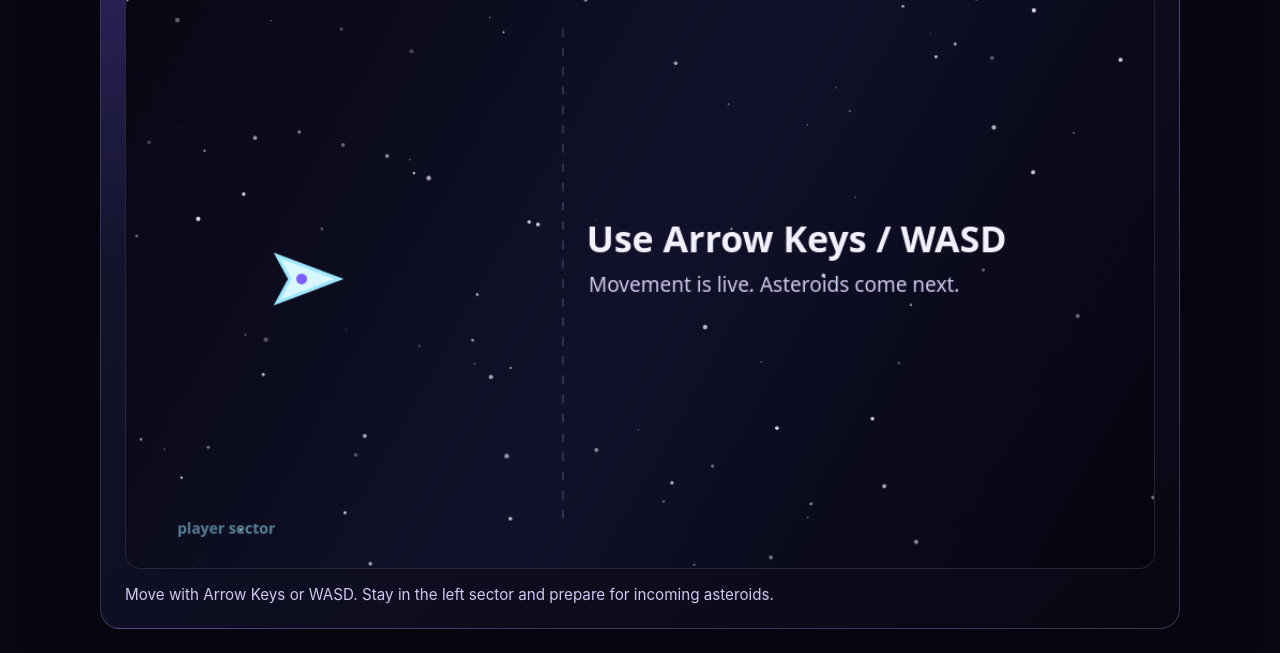
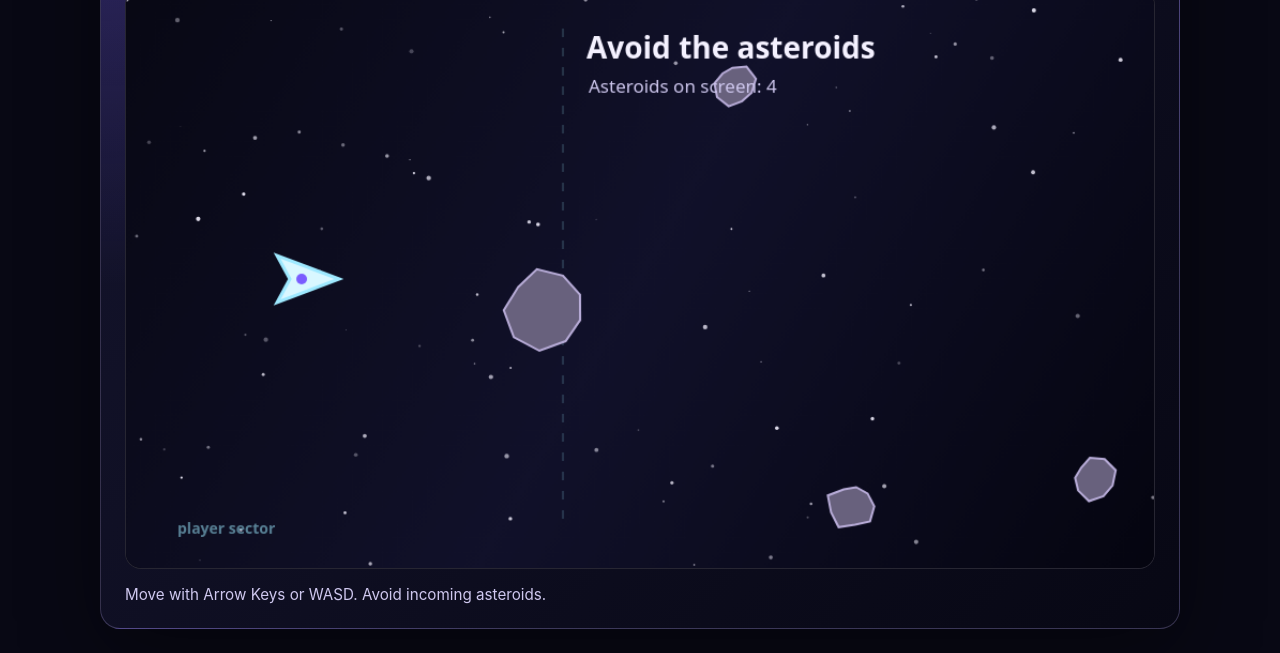
Before and after one commit to janmrow/astro-drift, a website built with Vite: page index.html in a window 1280 px wide. Shown: the part 162-815 px from the top of the page. Built offline with nearby package versions, Linux system fonts and the light colour scheme.

Commit message:
Add moving asteroids (#3)

```diff
--- a/index.html
+++ b/index.html
@@ -26,7 +26,7 @@
         ></canvas>
 
         <p class="controls-hint">
-          Move with Arrow Keys or WASD. Stay in the left sector and prepare for incoming asteroids.
+          Move with Arrow Keys or WASD. Avoid incoming asteroids.
         </p>
       </section>
     </main>
--- a/src/main.ts
+++ b/src/main.ts
@@ -4,6 +4,13 @@ const GAME_WIDTH = 960;
 const GAME_HEIGHT = 540;
 const PLAYER_SPEED = 280;
 const PLAYER_AREA_MAX_X = GAME_WIDTH * 0.4;
+
+const ASTEROID_SPAWN_INTERVAL = 1.15;
+const ASTEROID_MIN_RADIUS = 18;
+const ASTEROID_MAX_RADIUS = 42;
+const ASTEROID_MIN_SPEED = 150;
+const ASTEROID_MAX_SPEED = 230;
+const ASTEROID_REMOVE_PADDING = 80;
 
 type Star = {
   x: number;
@@ -17,6 +24,22 @@ type Player = {
   y: number;
   width: number;
   height: number;
+};
+
+type AsteroidPoint = {
+  angle: number;
+  distanceMultiplier: number;
+};
+
+type Asteroid = {
+  id: string;
+  x: number;
+  y: number;
+  radius: number;
+  speed: number;
+  rotation: number;
+  rotationSpeed: number;
+  points: AsteroidPoint[];
 };
 
 type InputState = {
@@ -47,7 +70,11 @@ const player: Player = {
   height: 44,
 };
 
+const asteroids: Asteroid[] = [];
+
 let previousFrameTime = performance.now();
+let asteroidSpawnTimer = 0;
+let nextAsteroidId = 1;
 
 setupKeyboardControls(input);
 requestAnimationFrame(runGameLoop);
@@ -58,7 +85,10 @@ function runGameLoop(currentFrameTime: number): void {
   previousFrameTime = currentFrameTime;
 
   updatePlayer(player, input, deltaTime);
-  renderFrame(context, stars, player);
+  asteroidSpawnTimer = updateAsteroidSpawning(asteroids, asteroidSpawnTimer, deltaTime);
+  updateAsteroids(asteroids, deltaTime);
+
+  renderFrame(context, stars, player, asteroids);
 
   requestAnimationFrame(runGameLoop);
 }
@@ -151,20 +181,76 @@ function updatePlayer(currentPlayer: Player, currentInput: InputState, deltaTime
   );
 }
 
+function updateAsteroidSpawning(
+  currentAsteroids: Asteroid[],
+  currentTimer: number,
+  deltaTime: number,
+): number {
+  let nextTimer = currentTimer + deltaTime;
+
+  while (nextTimer >= ASTEROID_SPAWN_INTERVAL) {
+    currentAsteroids.push(createAsteroid());
+    nextTimer -= ASTEROID_SPAWN_INTERVAL;
+  }
+
+  return nextTimer;
+}
+
+function createAsteroid(): Asteroid {
+  const radius = randomBetween(ASTEROID_MIN_RADIUS, ASTEROID_MAX_RADIUS);
+
+  return {
+    id: `asteroid-${nextAsteroidId++}`,
+    x: GAME_WIDTH + radius,
+    y: randomBetween(radius + 16, GAME_HEIGHT - radius - 16),
+    radius,
+    speed: randomBetween(ASTEROID_MIN_SPEED, ASTEROID_MAX_SPEED),
+    rotation: randomBetween(0, Math.PI * 2),
+    rotationSpeed: randomBetween(-1.2, 1.2),
+    points: createAsteroidPoints(9),
+  };
+}
+
+function createAsteroidPoints(count: number): AsteroidPoint[] {
+  return Array.from({ length: count }, (_, index) => ({
+    angle: (Math.PI * 2 * index) / count,
+    distanceMultiplier: randomBetween(0.72, 1.12),
+  }));
+}
+
+function updateAsteroids(currentAsteroids: Asteroid[], deltaTime: number): void {
+  for (const asteroid of currentAsteroids) {
+    asteroid.x -= asteroid.speed * deltaTime;
+    asteroid.rotation += asteroid.rotationSpeed * deltaTime;
+  }
+
+  for (let index = currentAsteroids.length - 1; index >= 0; index--) {
+    if (currentAsteroids[index].x < -ASTEROID_REMOVE_PADDING) {
+      currentAsteroids.splice(index, 1);
+    }
+  }
+}
+
 function clamp(value: number, min: number, max: number): number {
   return Math.min(Math.max(value, min), max);
+}
+
+function randomBetween(min: number, max: number): number {
+  return Math.random() * (max - min) + min;
 }
 
 function renderFrame(
   ctx: CanvasRenderingContext2D,
   starField: Star[],
   currentPlayer: Player,
+  currentAsteroids: Asteroid[],
 ): void {
   drawBackground(ctx);
   drawStars(ctx, starField);
+  drawPlayerAreaGuide(ctx);
+  drawAsteroids(ctx, currentAsteroids);
   drawPlayer(ctx, currentPlayer);
-  drawStartText(ctx);
-  drawPlayerAreaGuide(ctx);
+  drawStatusText(ctx, currentAsteroids.length);
 }
 
 function drawBackground(ctx: CanvasRenderingContext2D): void {
@@ -212,14 +298,50 @@ function drawPlayer(ctx: CanvasRenderingContext2D, currentPlayer: Player): void
   ctx.fill();
 }
 
-function drawStartText(ctx: CanvasRenderingContext2D): void {
+function drawAsteroids(ctx: CanvasRenderingContext2D, currentAsteroids: Asteroid[]): void {
+  for (const asteroid of currentAsteroids) {
+    drawAsteroid(ctx, asteroid);
+  }
+}
+
+function drawAsteroid(ctx: CanvasRenderingContext2D, asteroid: Asteroid): void {
+  ctx.save();
+  ctx.translate(asteroid.x, asteroid.y);
+  ctx.rotate(asteroid.rotation);
+
+  ctx.beginPath();
+
+  for (const [index, point] of asteroid.points.entries()) {
+    const pointRadius = asteroid.radius * point.distanceMultiplier;
+    const x = Math.cos(point.angle) * pointRadius;
+    const y = Math.sin(point.angle) * pointRadius;
+
+    if (index === 0) {
+      ctx.moveTo(x, y);
+    } else {
+      ctx.lineTo(x, y);
+    }
+  }
+
+  ctx.closePath();
+  ctx.fillStyle = "#68617d";
+  ctx.fill();
+
+  ctx.strokeStyle = "#b8acd8";
+  ctx.lineWidth = 2;
+  ctx.stroke();
+
+  ctx.restore();
+}
+
+function drawStatusText(ctx: CanvasRenderingContext2D, asteroidCount: number): void {
   ctx.fillStyle = "#f4f1ff";
-  ctx.font = "700 34px system-ui, sans-serif";
-  ctx.fillText("Use Arrow Keys / WASD", 430, 245);
+  ctx.font = "700 28px system-ui, sans-serif";
+  ctx.fillText("Avoid the asteroids", 430, 64);
 
   ctx.fillStyle = "#cfc8ef";
-  ctx.font = "400 19px system-ui, sans-serif";
-  ctx.fillText("Movement is live. Asteroids come next.", 432, 282);
+  ctx.font = "400 17px system-ui, sans-serif";
+  ctx.fillText(`Asteroids on screen: ${asteroidCount}`, 432, 96);
 }
 
 function drawPlayerAreaGuide(ctx: CanvasRenderingContext2D): void {
```
